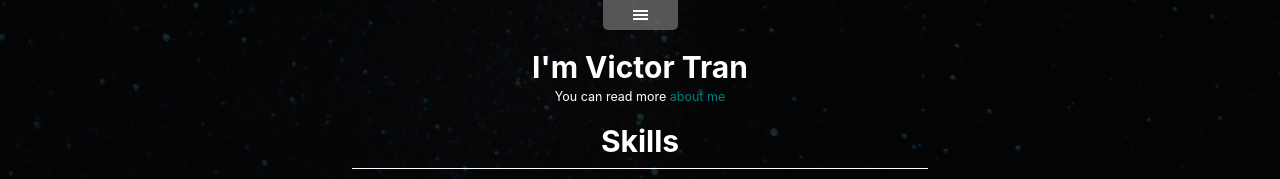
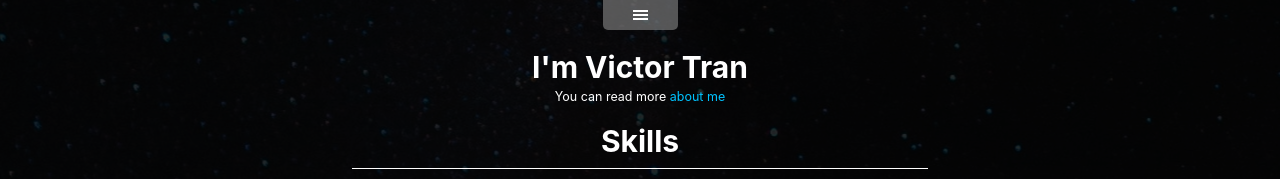
Before and after one commit to iVictoris/portfolio-react, a React (Create React App) app: page / in a window 1280 px wide. Shown: the top 179 px of the page. Built offline with nearby package versions, Linux system fonts and the light colour scheme.

Commit message:
change link in home.page to be $teal instead of teal

```diff
--- a/src/sass/page.scss
+++ b/src/sass/page.scss
@@ -13,7 +13,7 @@
         }
     }
     &::after {
-        content: "";
+        content: '';
         width: 100%;
         height: 100%;
         top: 0;
@@ -41,7 +41,7 @@
         }
 
         a {
-            color: teal;
+            color: $teal;
         }
 
         &.redirect {
@@ -65,3 +65,9 @@
         }
     }
 }
+
+.page {
+    &::-webkit-scrollbar {
+        display: none;
+    }
+}
```
